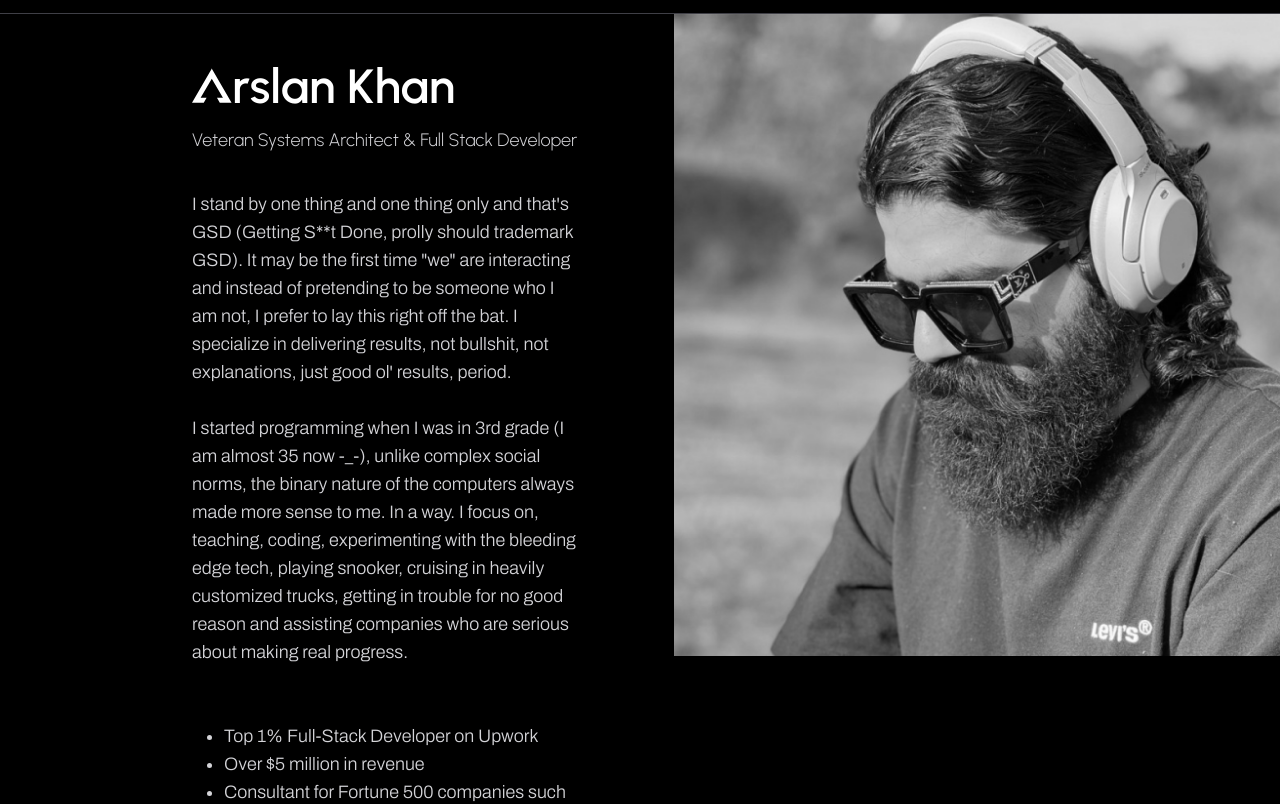
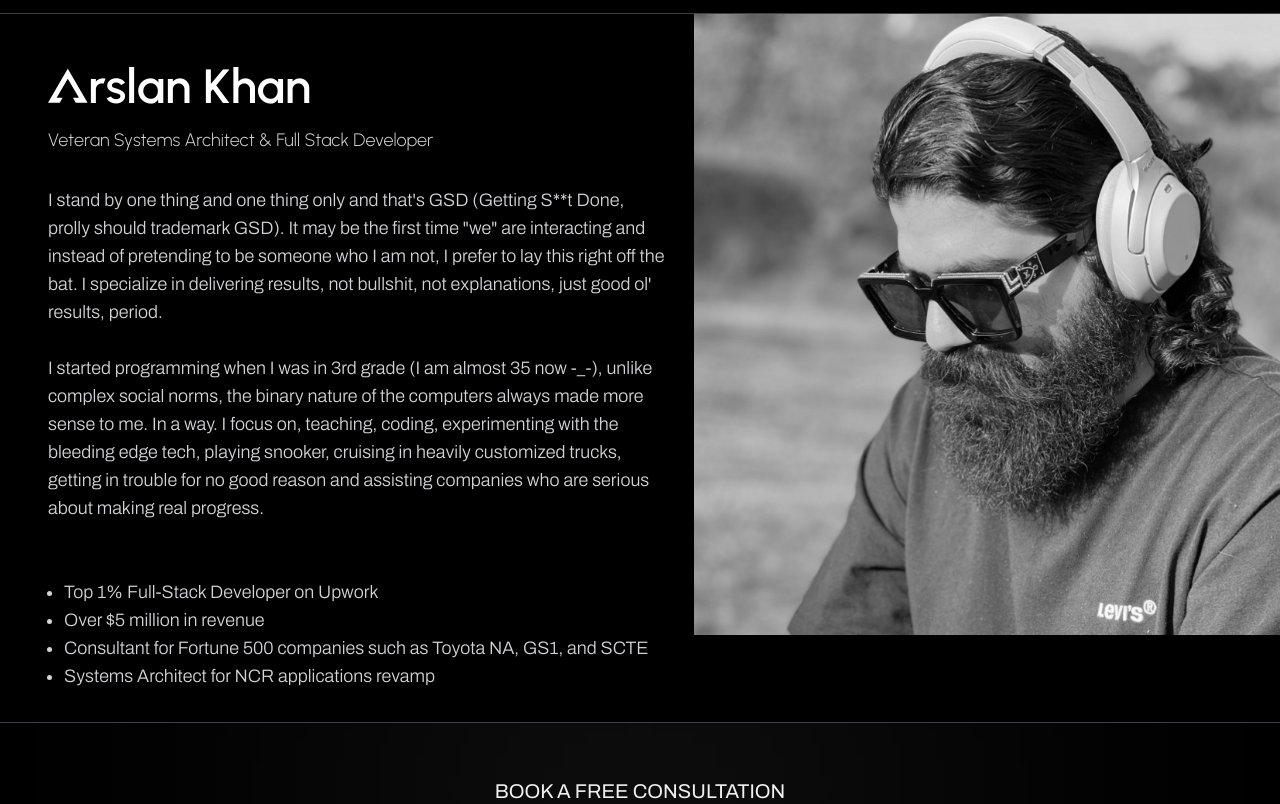
Before and after one commit to adnanadilalpha/alphasquad4.0, a Next.js app: page / in a window 1280 px wide. Shown: the part 2260-3064 px from the top of the page. Built offline with nearby package versions, Linux system fonts and the light colour scheme.

Commit message:
all things good to go

```diff
--- a/pages/components/main/Arsalan.jsx
+++ b/pages/components/main/Arsalan.jsx
@@ -3,7 +3,7 @@ import React from 'react'
 function Arsalan() {
   return (
     // Title
-<div className='flex-none xl:flex border-t border-zinc-700' id='About'>
+<div className='flex flex-col 2xl:flex xl:flex-row border-t border-zinc-700' id='About'>
 {/* Container details */}
 <div className='Ml'>
 <div className='flex items-center Urbanist font-semibold text-5xl mb-4 mt-12 text-white'>
@@ -12,12 +12,12 @@ function Arsalan() {
     </div>
 
     {/* subtitle */}
-    <div className='light-gray Urbanist font-light text-lg mb-9'>
+    <div className='light-gray Urbanist font-light text-lg mb-8 2xl:mb-9'>
         <p>Veteran Systems Architect & Full Stack Developer</p>
     </div>
 
     {/* Description */}
-    <div className='light-gray font-light text-lg font mr-6 xl:mr-24'>
+    <div className='light-gray font-light text-lg font mr-6 2xl:mr-24'>
         <p>
         I stand by one thing and one thing only and that's GSD
         (Getting S**t Done, prolly should trademark GSD).
@@ -39,7 +39,7 @@ function Arsalan() {
 
         <br/> <br/>
 
-        <ul className='list-disc mb-12 pl-8'>
+        <ul className='list-disc mb-8 2xl:mb-12 pl-4'>
 <li>Top 1% Full-Stack Developer on Upwork</li>
 <li>Over $5 million in revenue</li>
 <li>Consultant for Fortune 500 companies such as Toyota NA, GS1, and SCTE</li>
--- a/pages/components/main/Overview.jsx
+++ b/pages/components/main/Overview.jsx
@@ -107,9 +107,9 @@ const overview = () => {
         </div>
 
 
-<div className="flex items-center justify-center mt-96 absolute w-full">
+<div className="flex items-center justify-center Mt absolute w-full">
           <div class="border border-zinc-700  box-center">
-            <p class="text-zinc-400 Basement text-3xl uppercase font-extrabold px-28 py-14">
+            <p class="text-zinc-400 Basement text-sm md:text-lg 2xl:text-3xl uppercase font-extrabold px-10 md:px-10 2xl:px-28 py-4 md:py-6 2xl:py-14">
                 By the numbers
             </p>
         </div>
--- a/styles/globals.css
+++ b/styles/globals.css
@@ -20,7 +20,7 @@
 
 .img-size {
   max-width: 621px;
-  max-height: 658px;
+  height: 658px;
 }
 
 
@@ -82,12 +82,24 @@ swiper-slide {
     padding-left: 112px;
     padding-right: 112px;
   }
+
+  .Ml {
+    margin-left: 48px;
+  }
+
+  .img-size {
+    max-width: 621px;
+    height: 621px;
+  }
 }
 
-@media screen and (max-width: 1280px) {
+
+
+
+@media screen and (max-width: 1270px) {
   .img-size {
-    max-width: 744px;
-    max-height: 642px;
+    max-width: 1075px;
+    height: 1032px;
   }
 }
 
@@ -103,14 +115,19 @@ swiper-slide {
   }
 
   .img-size {
-    max-width: 100%;
-    max-height: 100%;;
+    max-width: 1075px;
+    height: 1032px;
   }
 }
 
 @media screen and (max-width: 744px) {
   .margin-top {
     margin-top: 296px;
+  }
+
+  .img-size {
+    max-width: 100%;
+    height: 100%;
   }
 
   .px-595 {
--- a/styles/main.css
+++ b/styles/main.css
@@ -7,6 +7,10 @@ top: -421px;
 
 background: #6F6E6E;
 filter: blur(227px);
+}
+
+.Mt {
+  margin-top: 390px;
 }
 
 .box-center {
@@ -1194,6 +1198,10 @@ filter: blur(227px);
 
   }
 
+  .Mt {
+    margin-top: 420px;
+  }
+
   .gif-team {
     width: 400px;
     left: 445px;
@@ -1405,6 +1413,10 @@ filter: blur(227px);
 @media screen and (max-width: 1080px) {
   .para-1 {
     margin-top: 64px;
+  }
+
+  .Mt {
+    margin-top: 420px;
   }
 
   .box-scte {
@@ -1482,6 +1494,21 @@ filter: blur(227px);
     line-height: 140%;
   }
 
+  .light-wrap {
+    position: absolute;
+    width: 203px;
+    height: 223px;
+    left: 100px;
+    top: -182px;
+
+    background: #6F6E6E;
+
+  }
+
+  .Mt {
+    margin-top: 170px;
+  }
+
   .wrap-anima {
     gap: 32px;
   }
```
Also changed, not shown: public/Assets/arsalan.png (added), public/Assets/arslan.png.
